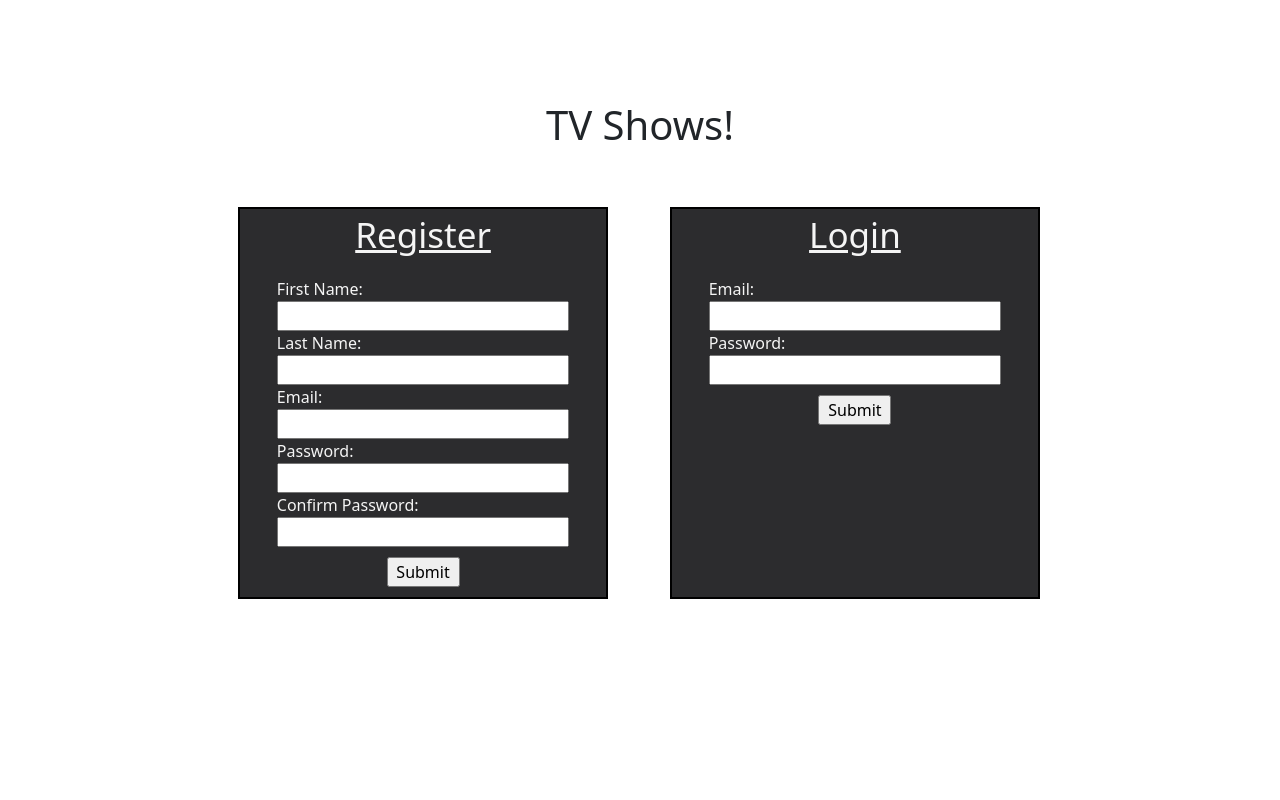
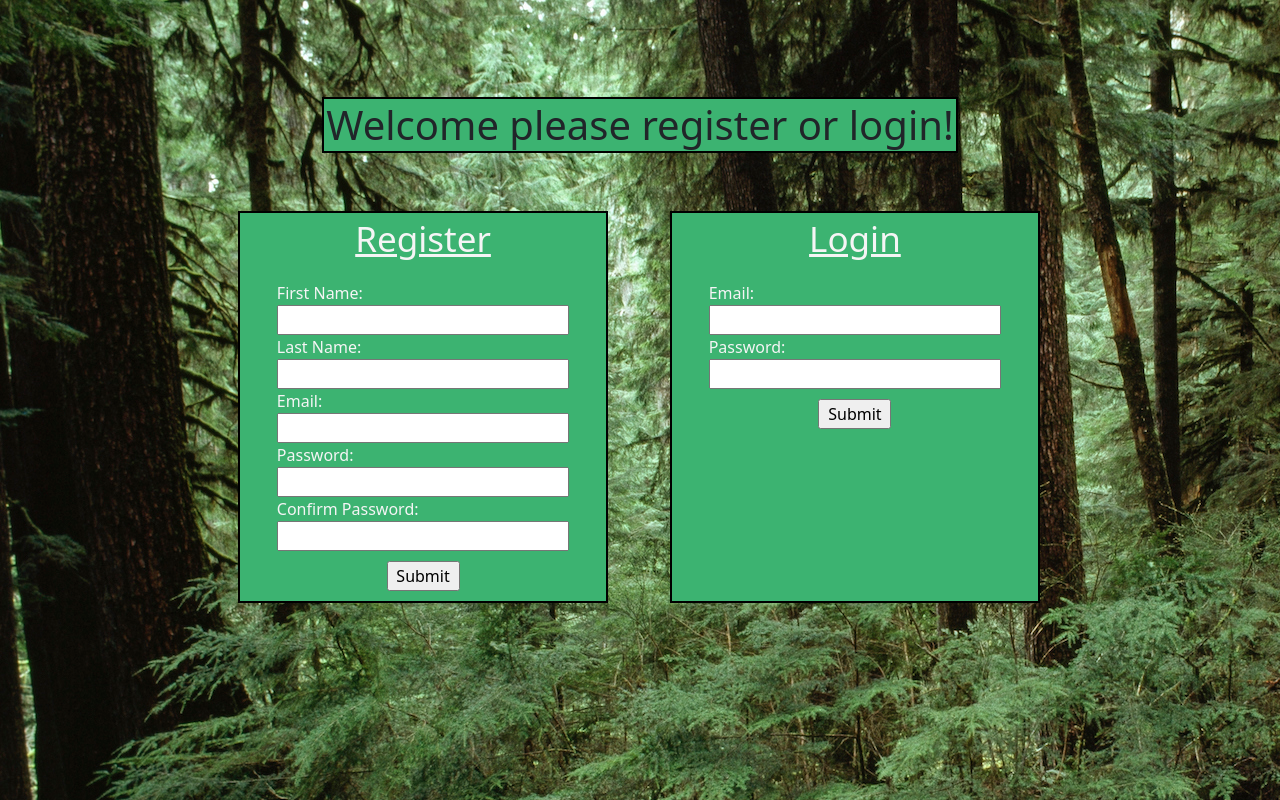
Before and after one commit to CPearson93/Wildlife-Rehab, a Flask app: page /logreg in a window 1280 px wide. Run offline with Flask 3, Linux system fonts and the light colour scheme.

Commit message:
Finished login/registration, added decoration

```diff
--- a/flask_app/static/css/login.css
+++ b/flask_app/static/css/login.css
@@ -4,10 +4,14 @@ body{
     display: flex;
     flex-direction: column;
     justify-content: center;
+    background-image: url("../asset/hoh-river-valley.jpg");
 }
 
 h1{
     align-self: center;
+    border: 2px solid black;
+    background-color: mediumseagreen;
+    padding: 2px;
 }
 
 #main-body{
@@ -27,7 +31,7 @@ h1{
 #left-col{
     border: 2px solid black;
     margin-right: 2px;
-    background-color: #2c2c2e;
+    background-color: mediumseagreen;
     width: 40%;
     display: flex;
     flex-direction: column;
@@ -45,7 +49,7 @@ h1{
     margin-right: 2px;
     height: 100%;
     width: 40%;
-    background-color: #2c2c2e;
+    background-color: mediumseagreen;
     display: flex;
     flex-direction: column;
 }
@@ -57,7 +61,6 @@ a{
 p{
     color: whitesmoke;
 }
-
 
 label{
     color: whitesmoke;
--- a/flask_app/templates/login.html
+++ b/flask_app/templates/login.html
@@ -8,7 +8,7 @@
     <title>Wildlife Rescue and Rehabilitation</title>
 </head>
     <body>
-        <h1>TV Shows!</h1>
+        <h1>Welcome please register or login!</h1>
             <div id="main-body">
                 <div id="left-col">
                     <p class="col-title">Register</p>
```
Also changed, not shown: flask_app/models/user.py (+5 -4 lines), flask_app/static/asset/hoh-river-valley.jpg (added).
